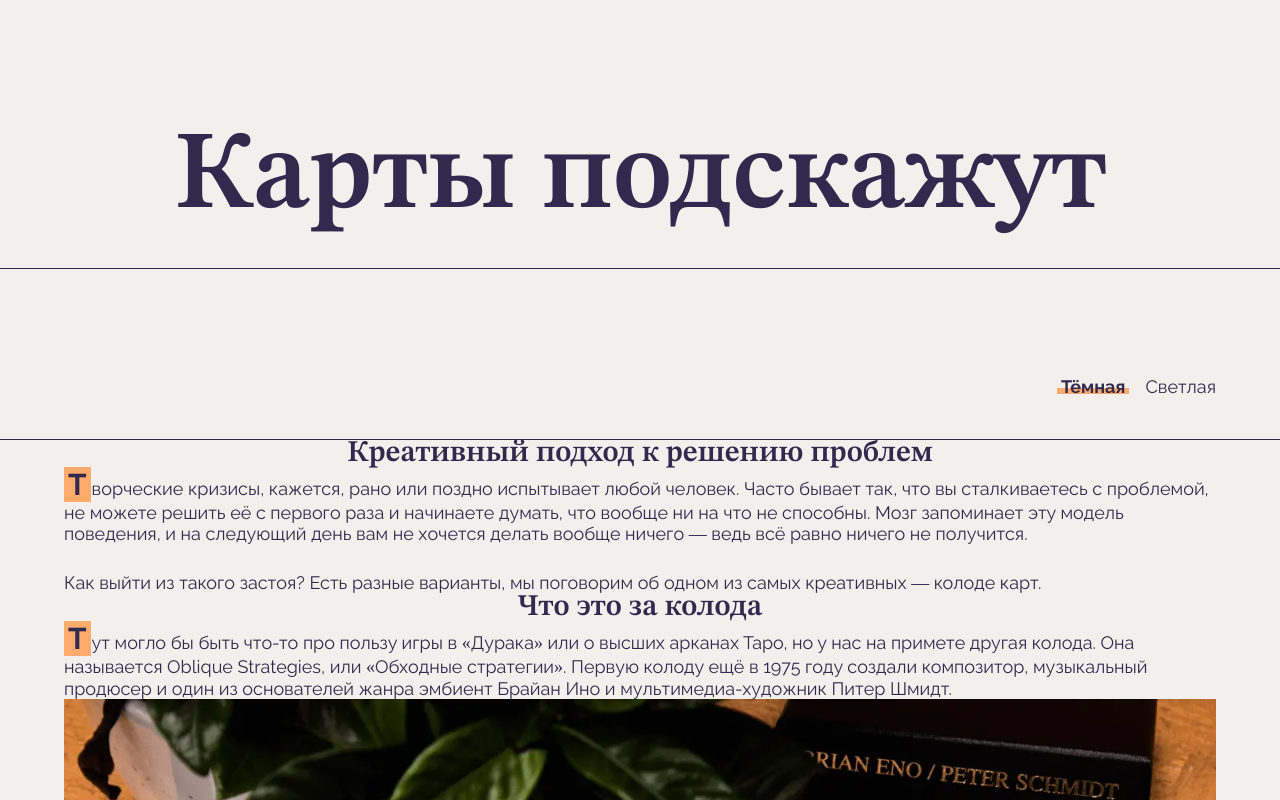
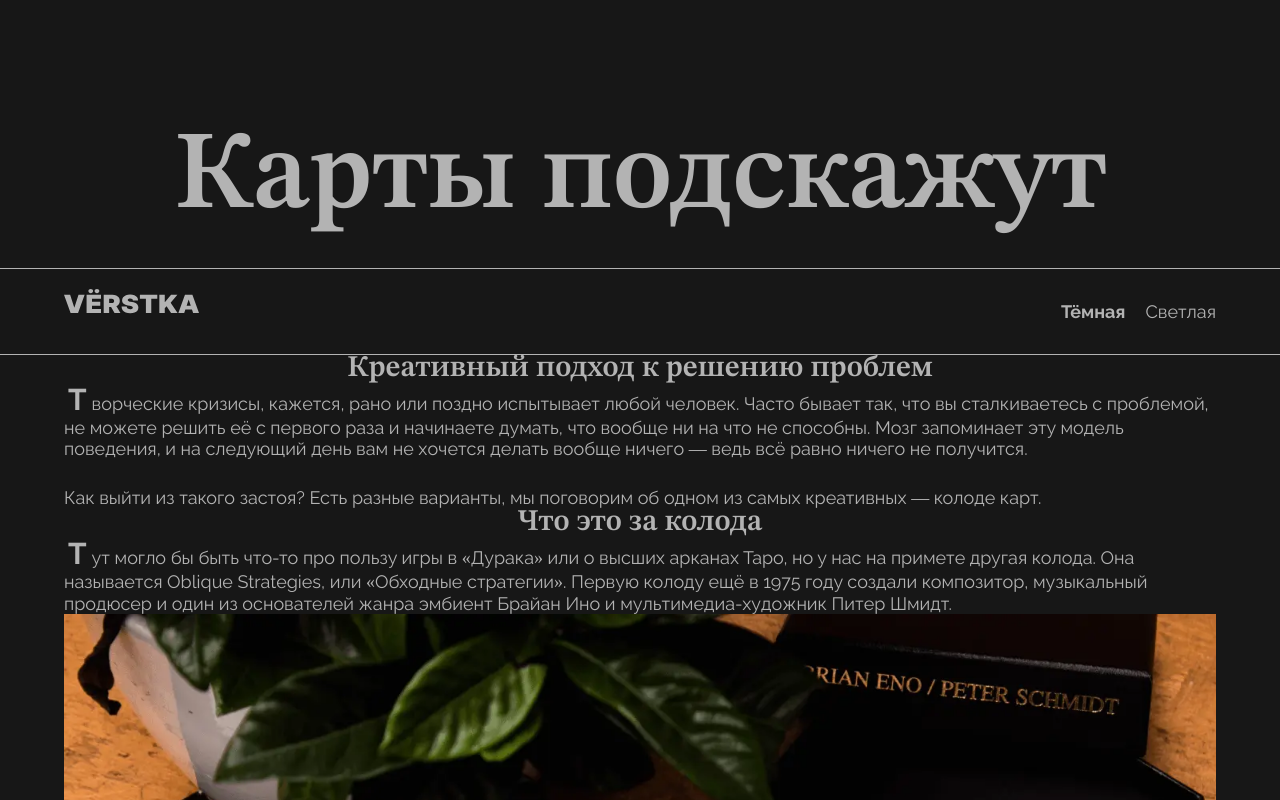
Before and after one commit to nastassja-dev/karty-podskazhut-main, a plain HTML site: page index.html in a window 1280 px wide. Both pictures are taken after a click on the button "Тёмная". Shown: the top 800 px of the page. Drawn offline with Linux system fonts and the light colour scheme.

Commit message:
second iteration

```diff
--- a/index.html
+++ b/index.html
@@ -17,7 +17,7 @@
       <nav class="header__menu content-section">
         <div class="header__logo">
           <svg xmlns="http://www.w3.org/2000/svg" width="135" height="25">
-            <use href="./images/logo.svg"></use>
+            <use href="./images/logo.svg#logo"></use>
           </svg>
         </div>
         <ul class="header__theme-toggler">
--- a/styles/style.css
+++ b/styles/style.css
@@ -6,7 +6,7 @@
   --accent-font: 'STIX Two Text';
 }
 
-theme_dark {
+.page.theme_dark {
   --bg-color: #171717;
   --text-color: #b3b3b3;
   --accent-color: transparent;
@@ -61,7 +61,7 @@ button:disabled {
 
 .content-section {
   padding: 0 5vi;
-  font-size: clamp(3.75rem, 2.5rem + 5.5556vw, 7.5rem);
+  /*font-size: clamp(3.75rem, 2.5rem + 5.5556vw, 7.5rem);*/
 }
 
 .header {
@@ -71,6 +71,13 @@ button:disabled {
 .header__title {
   font-size: clamp(3.75rem, 2.5rem + 5.5556vw, 7.5rem);
   margin-block-end: 40px;
+}
+
+.header__logo {
+  display: flex;
+  justify-content: center;
+  align-items: center;
+  margin-block-end: 20px;
 }
 
 .header__menu {
@@ -98,6 +105,10 @@ button:disabled {
   font-size: 18px;
   background-color: transparent;
   cursor: pointer;
+}
+
+.header__theme-button:hover {
+  text-decoration: underline;
 }
 
 .header__theme-button_is-active {
```
